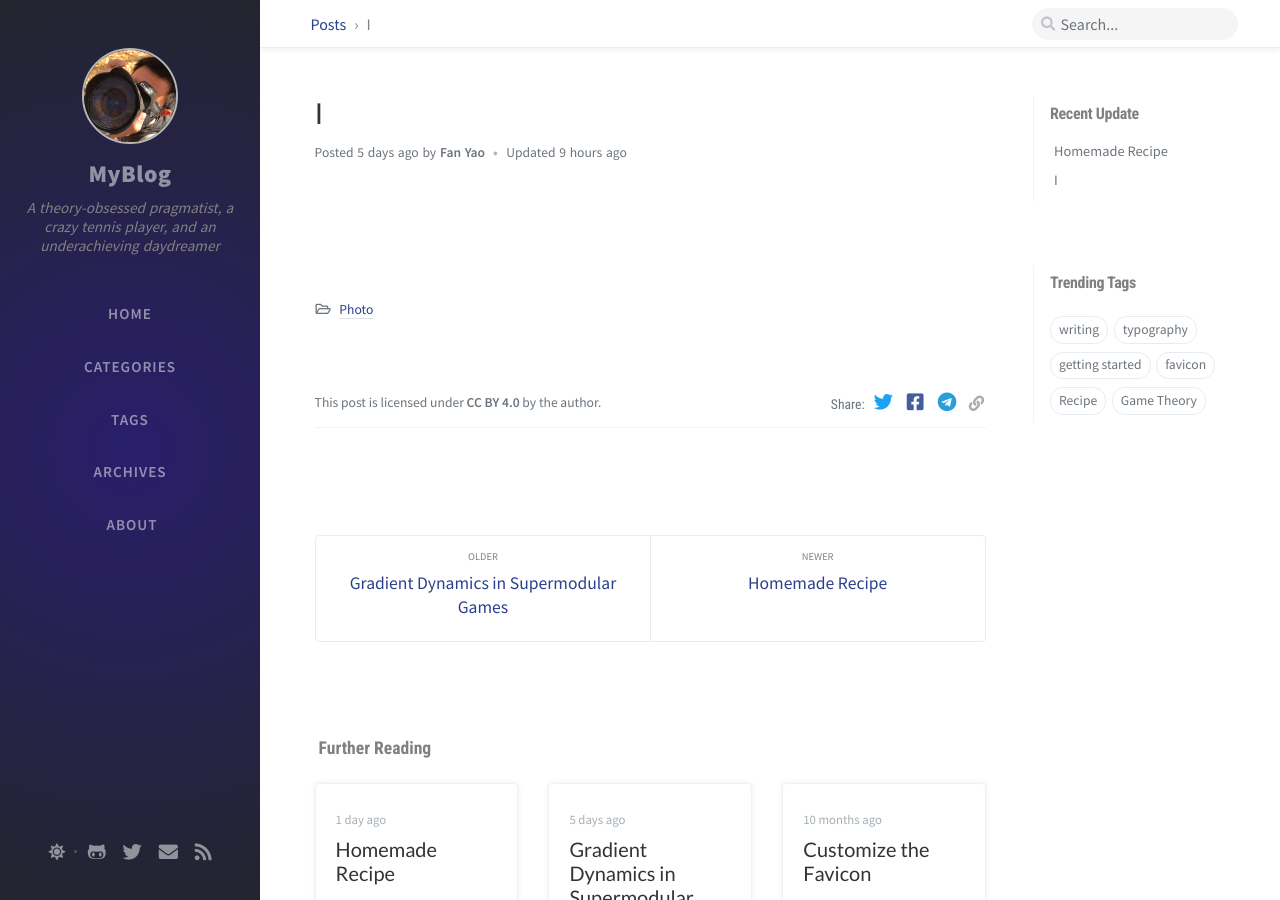
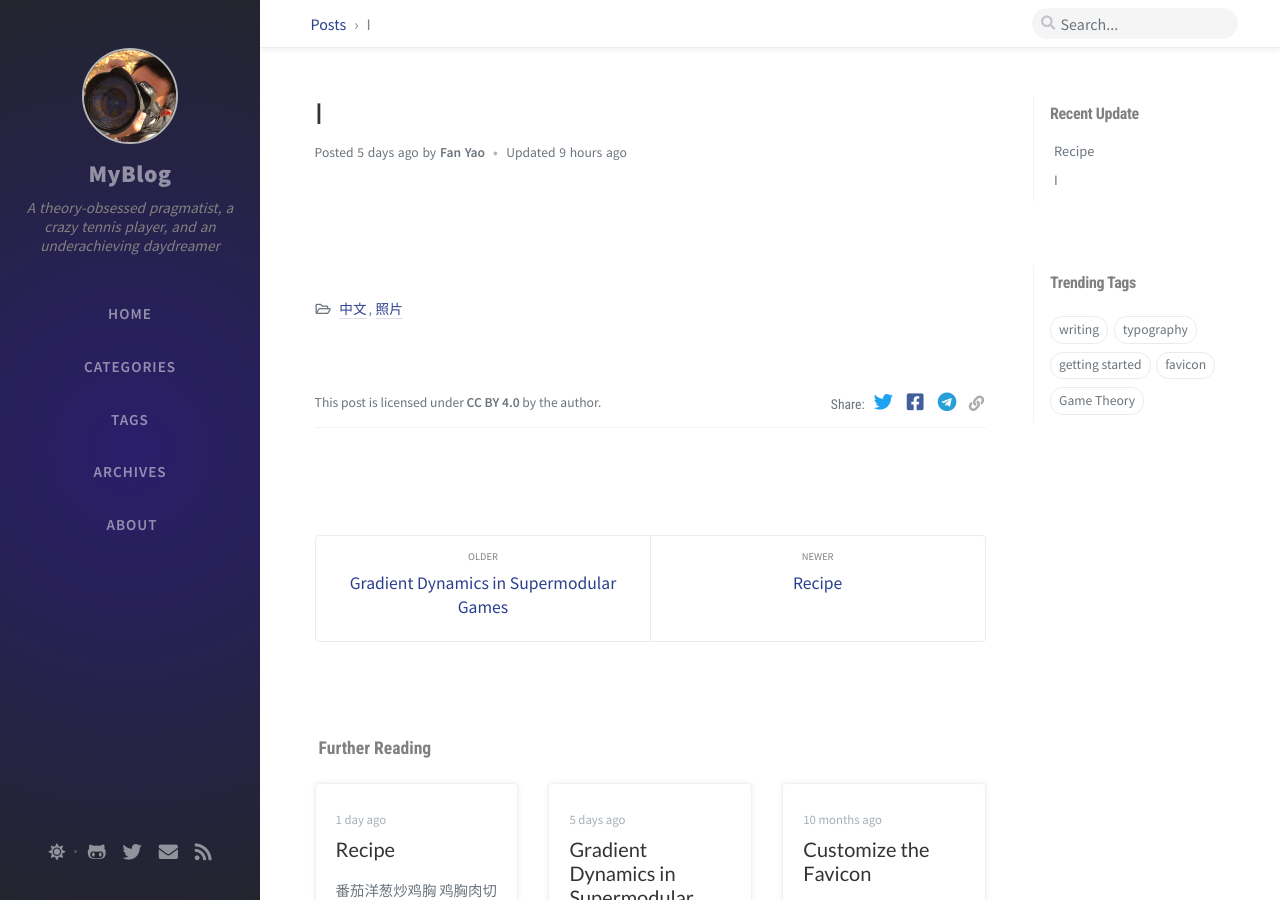
Before and after one commit to MarcusYF/MarcusYF.github.io, a Jekyll site: the page built from _posts/2020-06-30-photos.md, in a window 1280 px wide and 900 px high. Built offline with Jekyll 4.4.1, drawn with Linux system fonts in a browser that asks for light colours; nearby versions of some CDN libraries; comment, search, counter and statistics services are not loaded.

Commit message:
new categories

```diff
--- a/_posts/2020-06-30-photos.md
+++ b/_posts/2020-06-30-photos.md
@@ -2,7 +2,7 @@
 title: I
 author: Fan Yao
 date: 2020-06-26 11:33:00 +0800
-categories: [Photo]
+categories: [中文, 照片]
 tags: []
 math: true
 ---
--- a/_posts/2020-06-30-recipe.md
+++ b/_posts/2020-06-30-recipe.md
@@ -1,12 +1,11 @@
 ---
-title: Homemade Recipe
+title: Recipe
 author: Fan Yao
 date: 2020-06-30 11:33:00 +0800
-categories: [Chinese]
-tags: [Recipe]
-math: True
+categories: [中文, 菜谱]
+tags: []
+math: true
 ---
-
 > 番茄洋葱炒鸡胸
 
 1. 鸡胸肉切块，加料酒，酱油，小米辣，并打入一个鸡蛋搅拌均匀后腌制(想放蚝油的，忘记了)
@@ -50,8 +49,3 @@ math: True
 2. 用猪油爆香红葱头，香葱，蒜直至焦黄。顺序很重要，红葱头不怕糊但葱蒜不要糊。
 3. 香料和肉一起炒，加多些糖，淋生抽继续炒
 4. 加水没过肉，撒五香粉胡椒粉，煮40分钟到一个小时左右
-
-
->
->
->
--- a/categories/blogging.html
+++ /dev/null
@@ -1,5 +0,0 @@
----
-layout: category
-title: Blogging
-category: Blogging
----
--- a/categories/demo.html
+++ /dev/null
@@ -1,5 +0,0 @@
----
-layout: category
-title: Demo
-category: Demo
----
--- a/categories/photo.html
+++ /dev/null
@@ -1,5 +0,0 @@
----
-layout: category
-title: Photo
-category: Photo
----
--- a/categories/tutorial.html
+++ /dev/null
@@ -1,5 +0,0 @@
----
-layout: category
-title: Tutorial
-category: Tutorial
----
```
